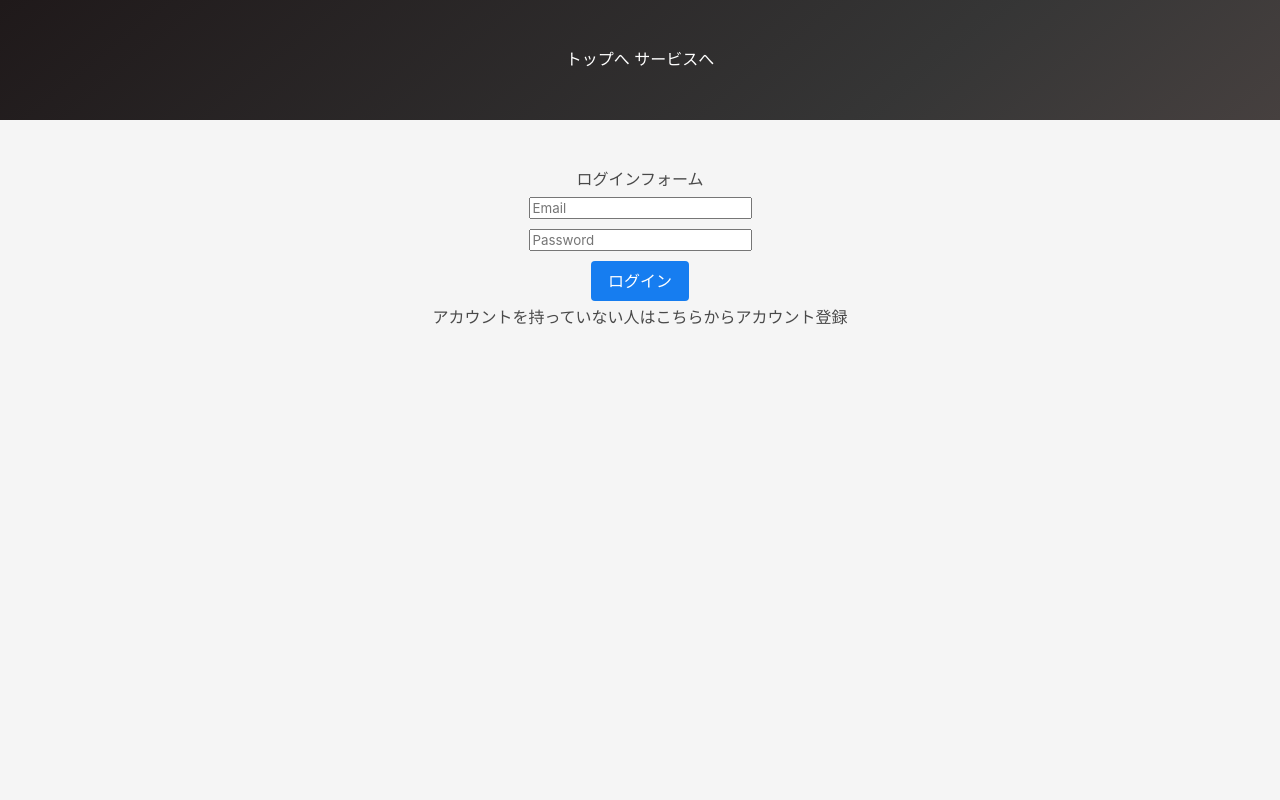
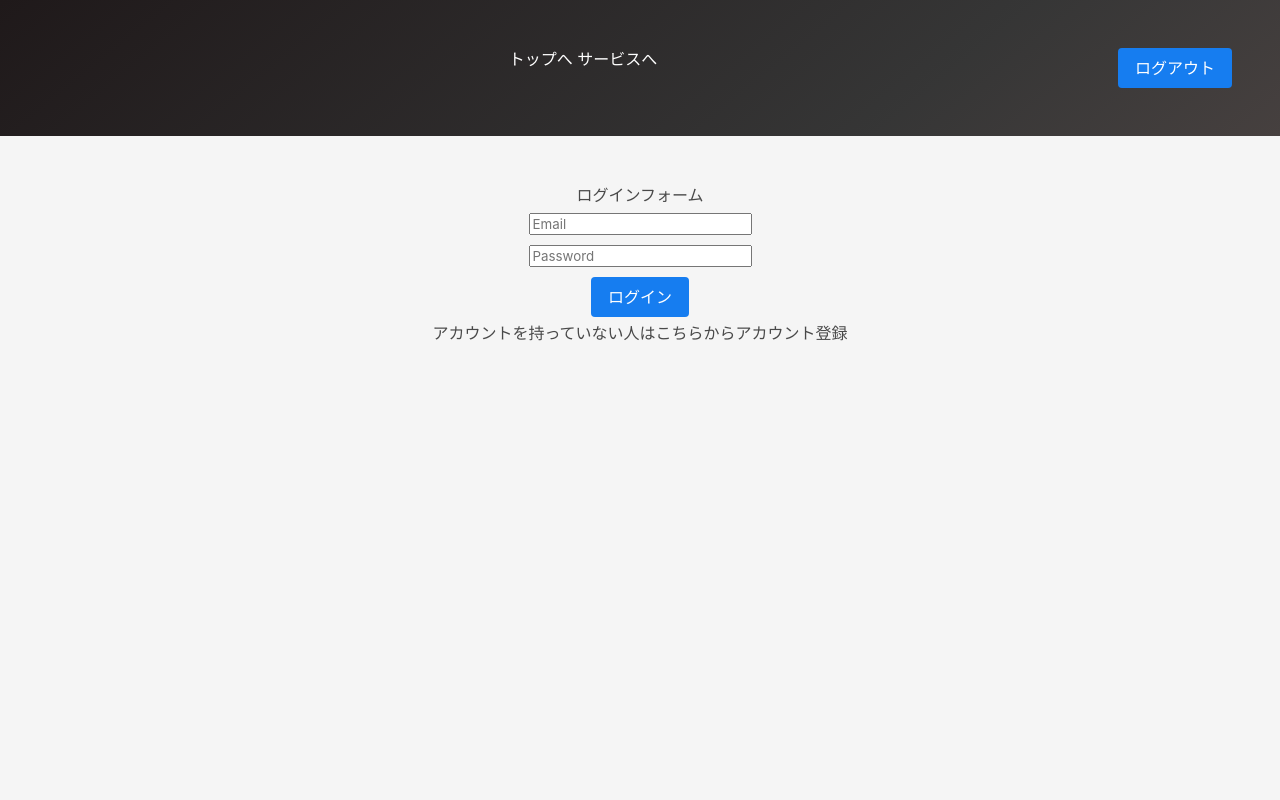
Before and after one commit to m-mogi-ojs/todo-app, a Vue app: page /sign-in in a window 1280 px wide. Shown: the top 800 px of the page. Built offline with nearby package versions, Linux system fonts and the light colour scheme; no server answers.

Commit message:
fix signin redirect

```diff
--- a/src/components/globals/GlobalHeader.vue
+++ b/src/components/globals/GlobalHeader.vue
@@ -4,14 +4,33 @@
       <h1>
         <router-link to="/">トップへ  </router-link>
         <router-link to="/service">サービスへ  </router-link>
+        <button v-if="isSigned" class="button is-info" @click="signOut">ログアウト</button>
       </h1>
     </div>
   </section>
 </template>
 
 <script>
+import Firebase from 'firebase/app'
+
+export default {
+  name: 'GlobalHeader',
+  methods: {
+    signOut: function () {
+      Firebase.auth().signOut().then(() => {
+        this.$router.push('/sign-in')
+      })
+    },
+    isSigned: function () {
+      return false
+    }
+  }
+}
 </script>
 
 <!-- Add "scoped" attribute to limit CSS to this component only -->
 <style scoped>
+.button {
+  float: right;
+}
 </style>
--- a/src/components/pages/SignIn.vue
+++ b/src/components/pages/SignIn.vue
@@ -29,7 +29,7 @@ export default {
     signIn: function () {
       Firebase.auth().signInWithEmailAndPassword(this.username, this.password)
         .then(user => {
-          this.$router.push('/')
+          this.$router.push(this.$route.query.redirect ? this.$route.query.redirect : '/')
         })
         .catch(error => {
           alert(error.message)
```
